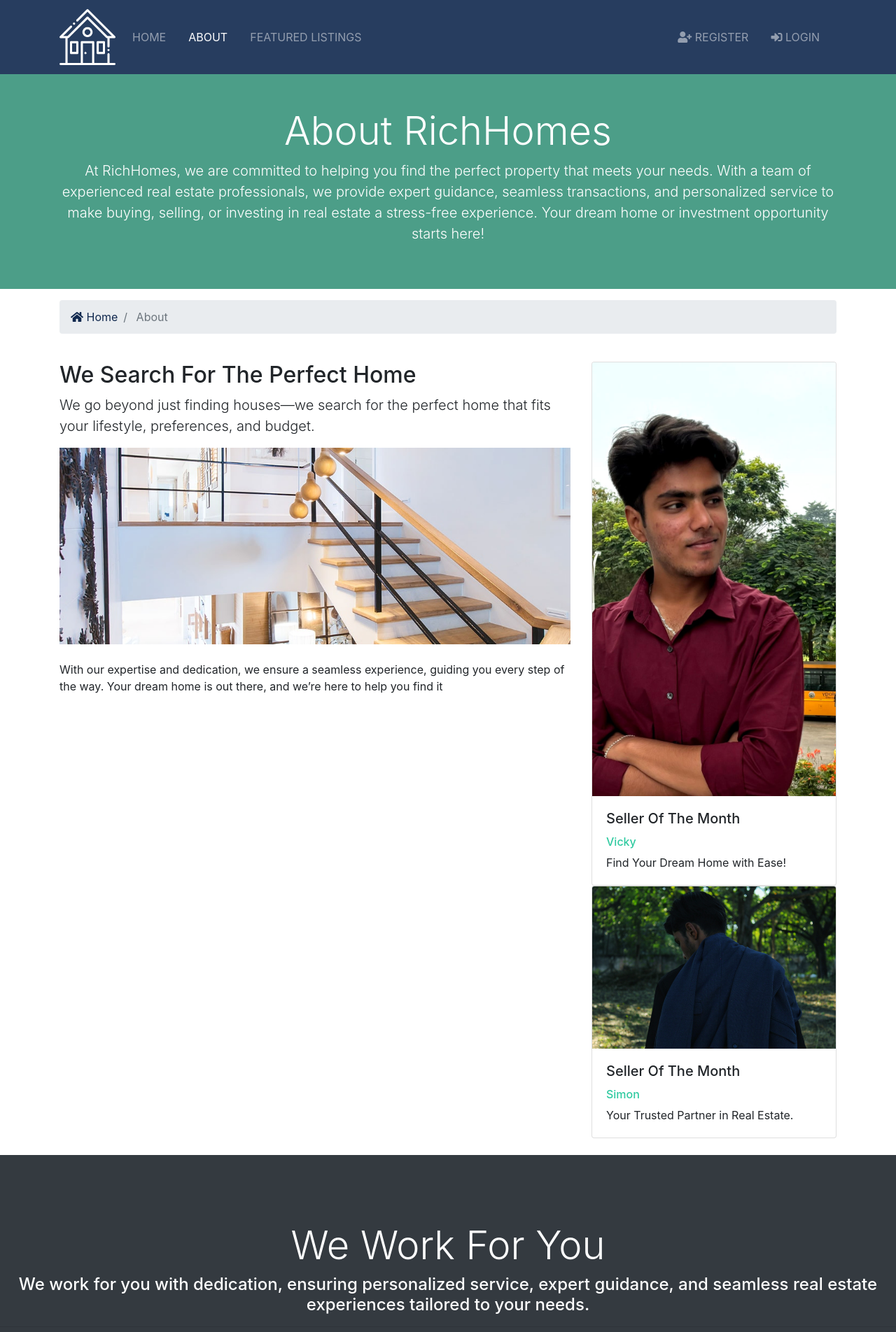
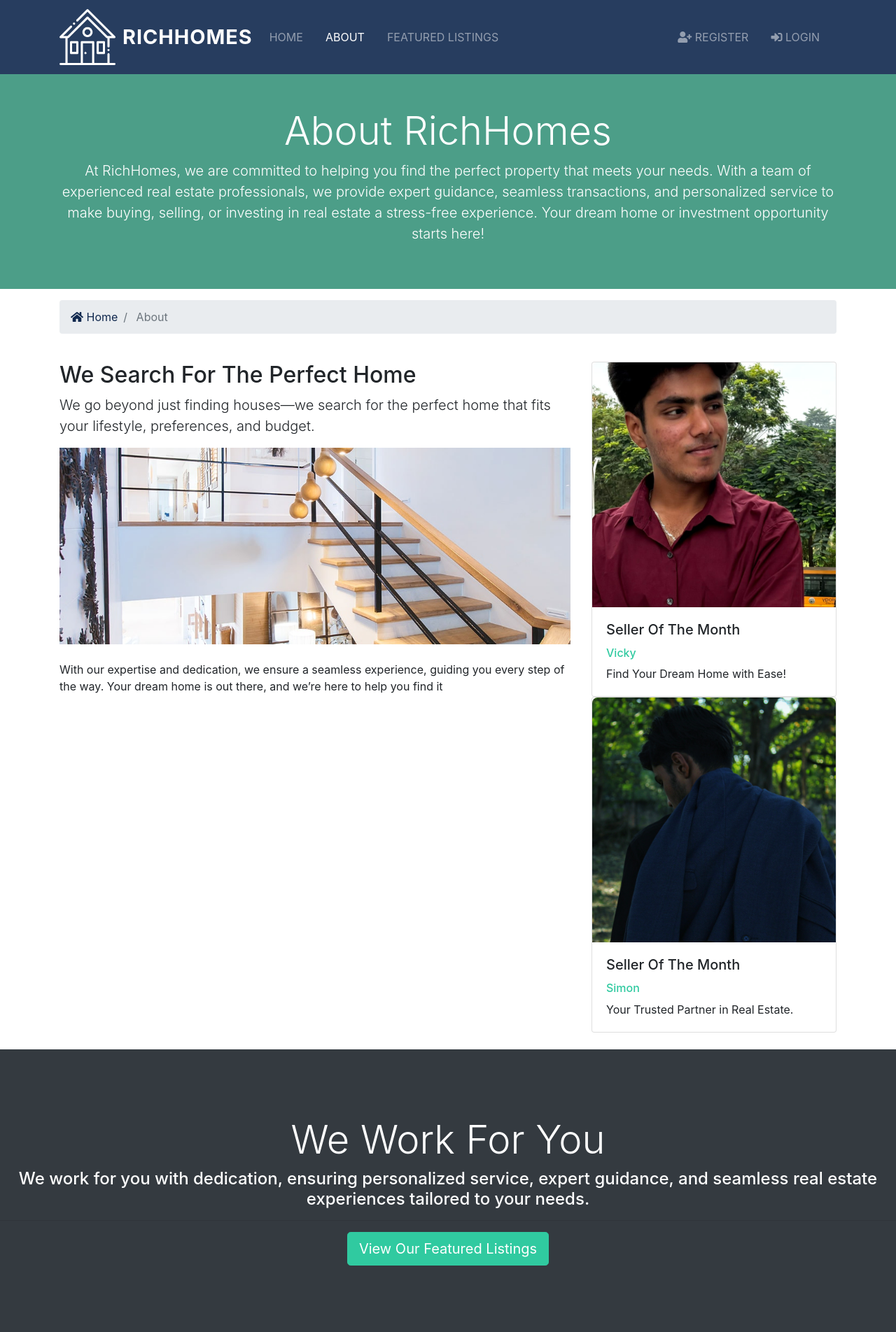
Before and after one commit to Roshan0909/Real-Estate-Web-App, a Django app: page /about in a window 1280 px wide. Shown: the top 1904 px of the page at 70% size. Run offline with Django 3.2, Linux system fonts and the light colour scheme; data comes from the database, SQL or seed files in the repository; both versions use the stored data as it was after the commit; some libraries are stand-ins or nearby versions.

Commit message:
Add new images and update styles in about and navbar templates

```diff
--- a/templates/pages/about.html
+++ b/templates/pages/about.html
@@ -5,6 +5,26 @@
 {% block title %} | About Us {% endblock %}
 
 {% block content %}
+<head>
+  <style>
+    .card-img-top {
+    width: 100%!important;
+    height: 350px!important;; /* Fixed height */
+    object-fit: cover!important;; /* Ensures the image maintains aspect ratio and fills the space */
+    border-top-left-radius: 8px!important;; /* Optional: Adjusts border radius to match the card */
+    border-top-right-radius: 8px!important;;
+}
+.rounded-circle {
+    width: 150px!important;  /* Fixed width */
+    height: 150px!important; /* Fixed height */
+    object-fit: cover!important; /* Ensures image fills the circle properly */
+    border-radius: 50%!important; /* Maintains perfect circular shape */
+    border: 3px solid #ddd!important; /* Optional: Adds a light border */
+}
+
+
+  </style>
+</head>
 <section id="showcase-inner" class="py-5 text-white">
     <div class="container">
       <div class="row text-center">
--- a/templates/partials/_navbar.html
+++ b/templates/partials/_navbar.html
@@ -1,9 +1,27 @@
 {% load static %}
 <!-- Navbar -->
+ <head>
+  <style>
+    .site-title {
+    font-size: 1.8rem; /* Bigger size */
+    font-weight: bold;
+    color: #fff; /* White text */
+    margin-left: 10px; /* Space from logo */
+    text-transform: uppercase;
+    letter-spacing: 1px;
+}
+
+.site-title:hover {
+    color: #ffcc00; /* Highlight effect on hover */
+}
+
+  </style>
+ </head>
 <nav class="navbar navbar-expand-lg navbar-dark bg-primary sticky-top">
     <div class="container">
-      <a class="navbar-brand" href="{% url 'index' %}">
-        <img src="{% static 'img/logo.png' %}" class="logo" alt="">
+      <a class="navbar-brand d-flex align-items-center" href="{% url 'index' %}">
+        <img src="{% static 'img/logo.png' %}" class="logo" alt="Logo">
+        <span class="site-title">RichHomes</span>
       </a>
 
 
```
Also changed, not shown: db.sqlite3, media/photos/2025/03/16/Simon.jpeg (added), media/photos/2025/03/16/realtor-vicky.jpg (added).
